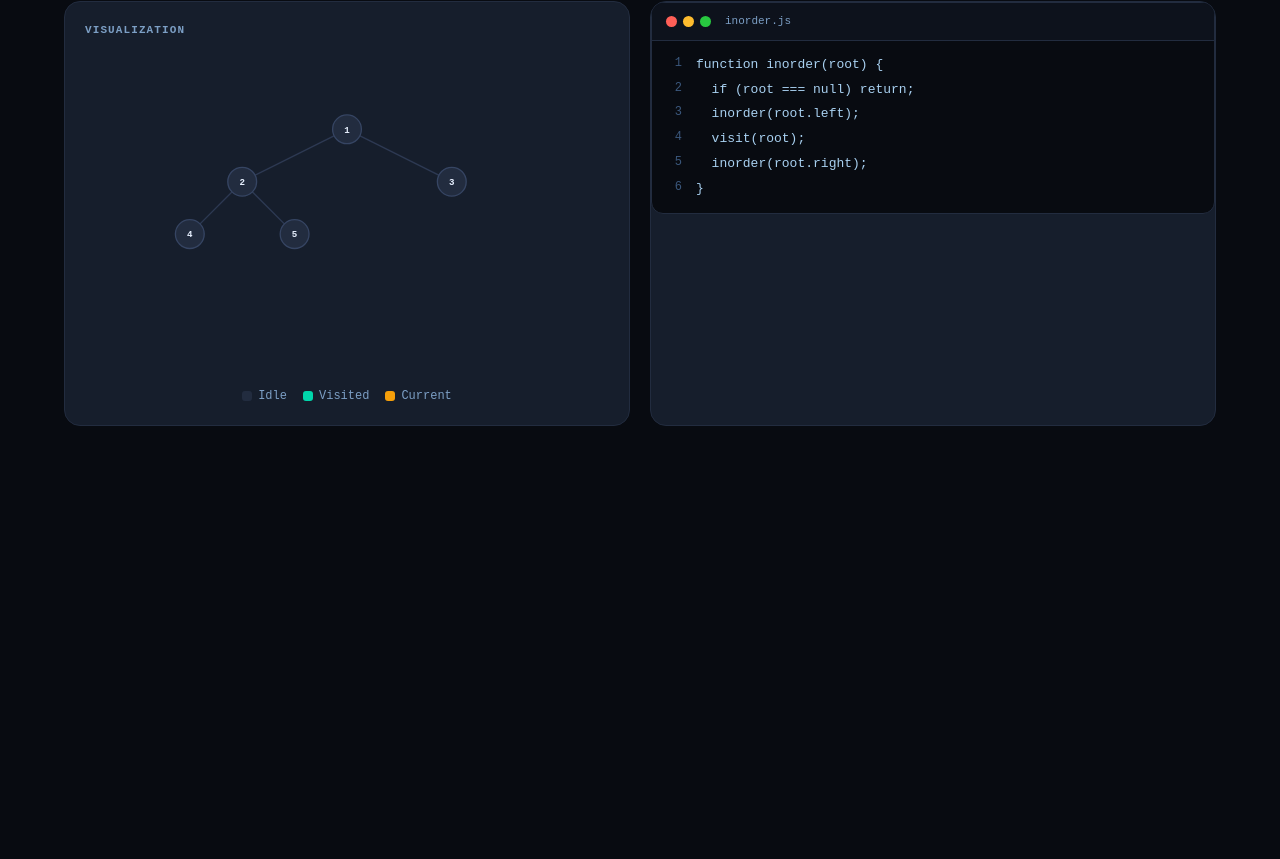
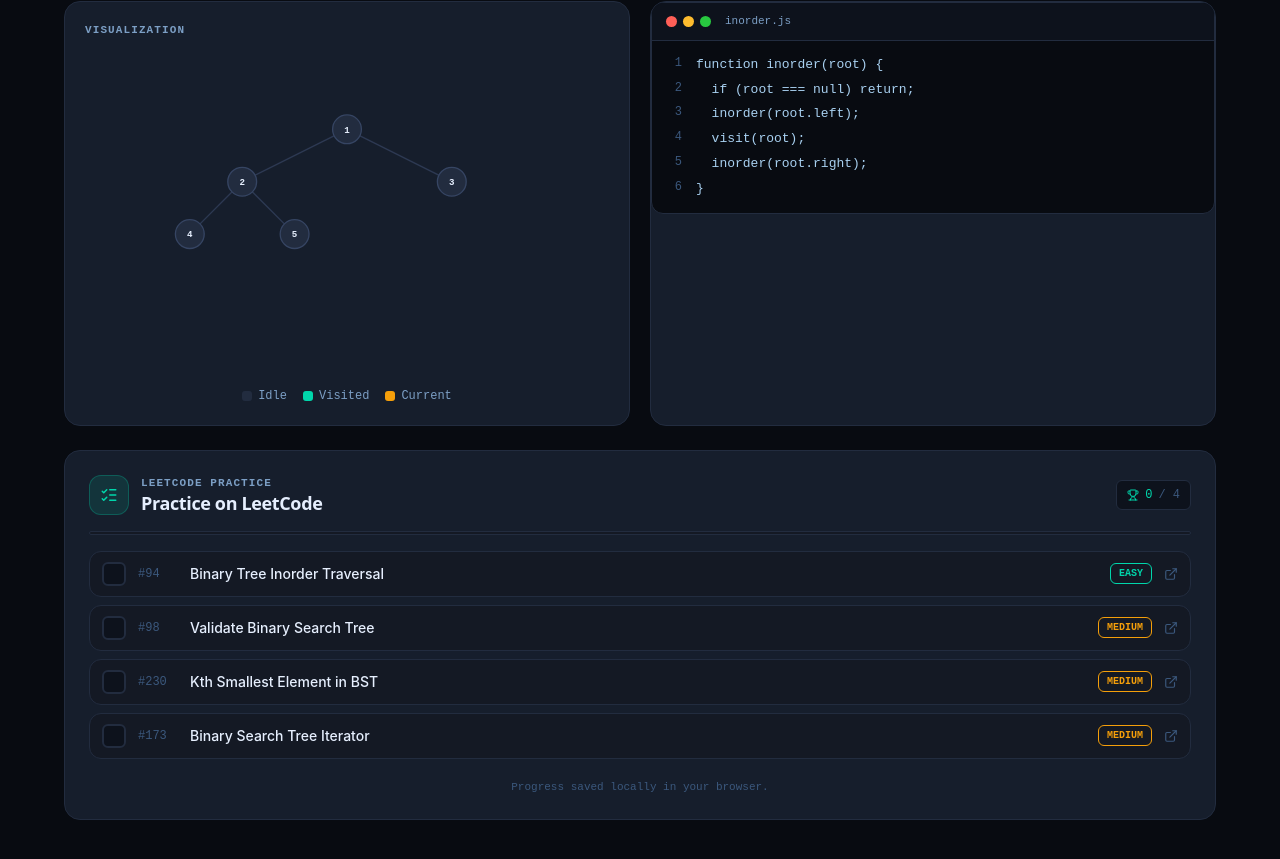
Before and after one commit to Shashankphiske/revitalize-your-react-7d966996, a React (Vite) app: page /inorder in a window 1280 px wide. Shown: the part 921-1780 px from the top of the page. Before the commit the page ends 1411 px from the top, so only its background shows below. Built offline with nearby package versions, Linux system fonts and the light colour scheme.

Commit message:
Changes
Co-authored-by: Shashankphiske <111897076+Shashankphiske@users.noreply.github.com>

```diff
--- a/src/algo/InorderPage.jsx
+++ b/src/algo/InorderPage.jsx
@@ -19,6 +19,7 @@ const InorderPage = () => (
     endpoint="inorder"
     code={CODE}
     codeLine={3}
+    leetcodeSlug="inorder"
   />
 );
 
```
